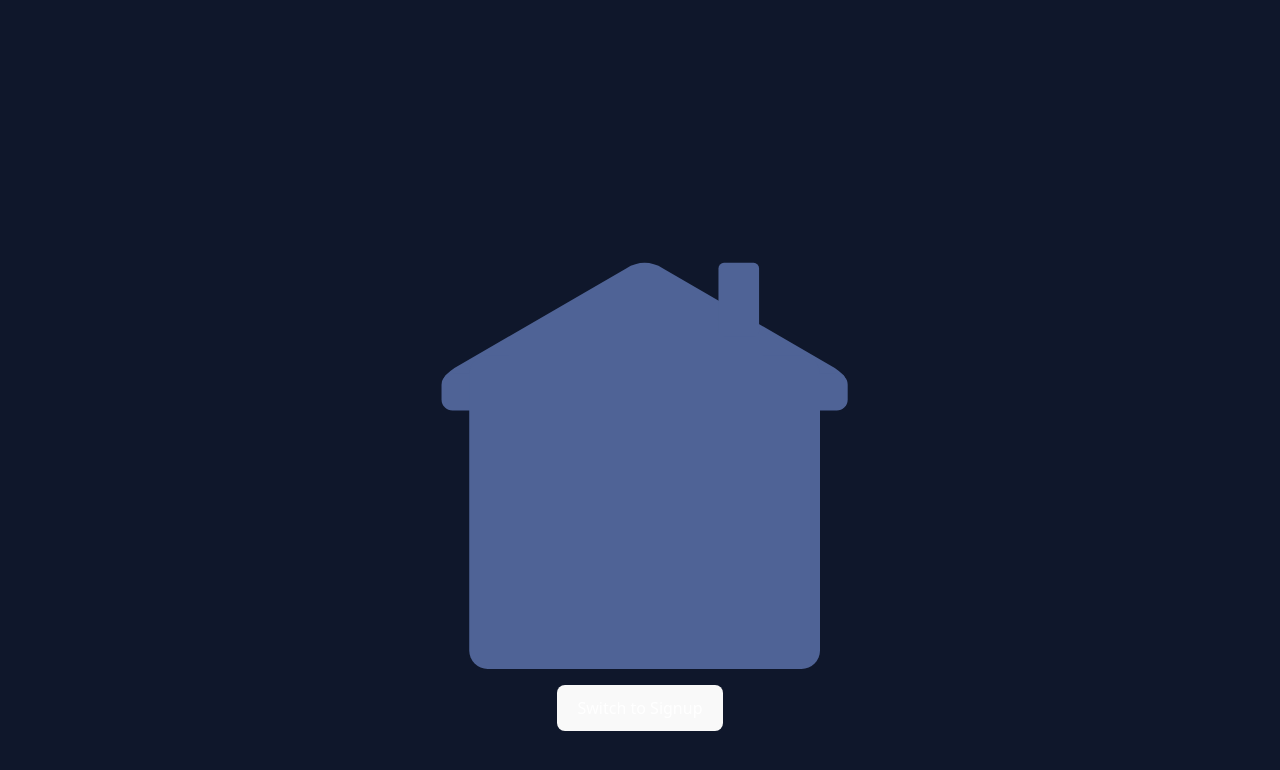
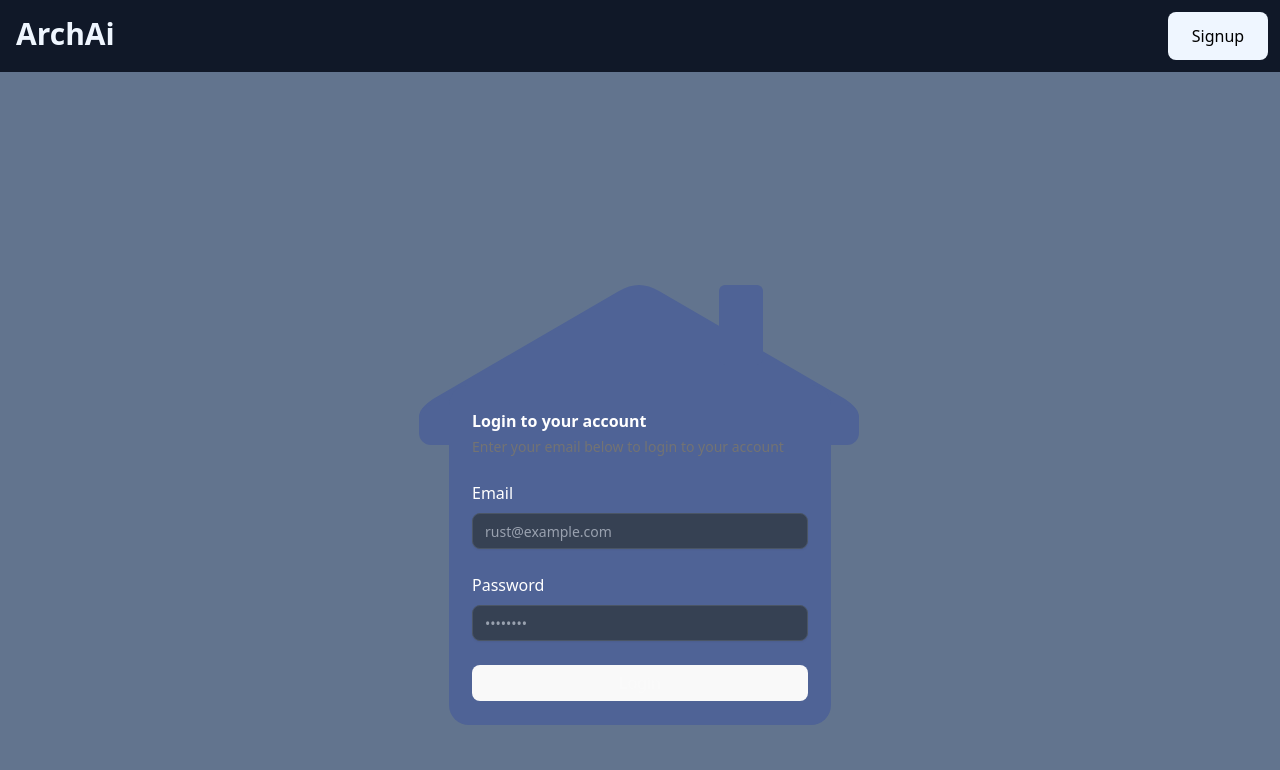
Before and after one commit to Aksh-bhatnagar/ArchAi, a React app in the folder frontend/: page /auth in a window 1280 px wide. Shown: the top 770 px of the page. Built offline with nearby package versions, Linux system fonts and the light colour scheme; the HTML template or start-up script is replaced by a standard one.

Commit message:
"form in house"

```diff
--- a/frontend/package.json
+++ b/frontend/package.json
@@ -19,7 +19,7 @@
     "axios": "^1.13.2",
     "class-variance-authority": "^0.7.1",
     "clsx": "^2.1.1",
-    "framer-motion": "^12.24.0",
+    "framer-motion": "^12.24.10",
     "gsap": "^3.14.2",
     "lucide-react": "^0.554.0",
     "react": "^19.2.0",
--- a/frontend/src/components/auth/AuthPage.tsx
+++ b/frontend/src/components/auth/AuthPage.tsx
@@ -1,21 +1,78 @@
+// import { useState } from "react";
+// import { HouseSvg } from "./HouseSvg";
+// import LoginCard from "./LoginCard";
+// import SignupCard from "./SignupCard";
+// import Navbar from "../commons/Navbar";
+// // import { motion } from "framer-motion";
+
+// export default function AuthPage() {
+//   const [mode, setMode] = useState<"login" | "signup">("login");
+
+//   return (
+//     <>
+//       <Navbar mode={mode} setMode={setMode} />
+
+//       <div className="h-screen w-screen flex flex-col items-center justify-center bg-slate-500 text-white gap-4">
+//         <div className="relative w-[650px] h-[650px]">
+//           {/* Background */}
+//           <HouseSvg mode={mode} />
+
+//           {/* Overlay */}
+//           <div className="absolute bottom-0 w-full flex justify-center">
+//               {mode === "login" ? <LoginCard /> : <SignupCard />}
+//           </div>
+//         </div>
+//       </div>
+//     </>
+//   );
+// }
 import { useState } from "react";
 import { HouseSvg } from "./HouseSvg";
+import LoginCard from "./LoginCard";
+import SignupCard from "./SignupCard";
+import Navbar from "../commons/Navbar";
+import { AnimatePresence, motion } from "framer-motion";
 
 export default function AuthPage() {
   const [mode, setMode] = useState<"login" | "signup">("login");
 
   return (
-    <div className="h-screen w-screen flex flex-col items-center justify-center gap-4 bg-slate-900 text-white">
-      <HouseSvg mode={mode} />
+    <>
+      <Navbar mode={mode} setMode={setMode} />
 
-      <button
-        onClick={() =>
-          setMode(mode === "login" ? "signup" : "login")
-        }
-        className="p-2 rounded-md bg-indigo-500"
-      >
-        Switch to {mode === "login" ? "Signup" : "Login"}
-      </button>
-    </div>
+      <div className="h-screen w-screen flex flex-col items-center justify-center bg-slate-500 text-white gap-4">
+        <div className="relative w-[650px] h-[650px]">
+          <HouseSvg mode={mode} />
+
+          {/* Overlay */}
+            <AnimatePresence mode="wait">
+              {mode === "login" ? (
+                <motion.div
+                  key="login"
+                  initial={{ opacity: 0, y: -30, scale: 0.95 }}
+                  animate={{ opacity: 1, y: 0, scale: 1 }}
+                  exit={{ opacity: 0, y: -30, scale: 0.95 }}
+                  transition={{ duration: 0.5, ease: "easeInOut" }}
+                  className="absolute bottom-0 w-full flex justify-center"
+                >
+                  <LoginCard />
+                </motion.div>
+              ) : (
+                <motion.div
+                  key="signup"
+                  initial={{ opacity: 0, y: 30, scale: 0.95 }}
+                  animate={{ opacity: 1, y: 0, scale: 1 }}
+                  exit={{ opacity: 0, y: 30, scale: 0.95 }}
+                  transition={{ duration: 0.5, ease: "easeInOut" }}
+                  className="absolute bottom-0 w-full flex justify-center"
+                >
+                  <SignupCard />
+                </motion.div>
+              )}
+            </AnimatePresence>
+          </div>
+
+      </div>
+    </>
   );
 }
--- a/frontend/src/components/auth/HouseSvg.tsx
+++ b/frontend/src/components/auth/HouseSvg.tsx
@@ -11,35 +11,46 @@ export function HouseSvg({ mode }: Props) {
   const chimney = useRef<SVGRectElement>(null);
   const walls = useRef<SVGRectElement>(null);
 
+  const timeline = useRef<gsap.core.Timeline | null>(null);
+
+  /* BUILD TIMELINE ONCE */
   useEffect(() => {
+    if (!roof.current || !slab.current || !chimney.current || !walls.current) return;
+
+    timeline.current = gsap.timeline({
+      paused: true,
+      defaults: { ease: "power2.inOut" },
+    });
+
+    timeline.current
+      .to(chimney.current, { y: 35, opacity: 0, duration: 0.2 })
+      .to(slab.current, { x: 15, width: 20, duration: 0.2 })
+      .to(roof.current, { scale: 0.85, y: -45, duration: 0.2 })
+      .to(walls.current, { y: -92, height: 262, duration: 0.2 })
+      .to(slab.current, { x: 15, y: -110 , duration: 0.2 }, "<")
+      .to(roof.current, { scale: 0.2, duration: 0.3 }, "<")
+      .to(slab.current, { width: 220 ,y: -110, x: 10, height:24, opacity: 1, rotate: -4, duration: 0.2 })
+      .to(chimney.current, { y: -85, scaleX: 1.1, height: 45, opacity: 1, duration: 0.2 })
+      .to(roof.current, { scale: 0.2, y: -355, x: 38, duration: 0.2 }, "<");
+  }, []);
+
+  /* PLAY / REVERSE */
+  useEffect(() => {
+    if (!timeline.current) return;
+
     if (mode === "signup") {
-      const tl = gsap.timeline({ defaults: { ease: "power2.inOut" } });
-
-      tl.to(chimney.current, { y: 35, opacity: 0, duration: 0.5 })
-        .to(slab.current, { x:15 , width: 20, duration: 0.5 })
-        .to(roof.current, { scale: 0.85, y: -45, duration: 0.5 })
-        .to(walls.current, { y: -92, height: 262, duration: 0.5 })
-        .to(slab.current, { opacity: 0 })
-        .to(slab.current, { width: 220, y:-105, x:0 ,height:24, opacity: 1, rotate: -4, duration: 0.5 })
-        .to(chimney.current, { y: -85, scaleX: 1.1, height: 45, opacity: 1, duration: 0.5 })
-        .to(roof.current, { scale: 0.2, y: -355, x: 50, duration: 0.5 });
-    }
-
-    if (mode === "login") {
-      gsap.to([roof.current, slab.current, chimney.current, walls.current], {
-        clearProps: "all",
-        duration: 0.4,
-      });
+      timeline.current.play();
+    } else {
+      timeline.current.reverse();
     }
   }, [mode]);
 
   return (
-    <svg viewBox="0 -100 225 325" className="w-120 h-150">
+    <svg viewBox="0 -100 225 325" className="w-full h-full">
       {/* TRIANGLE ROOF */}
       <path
         ref={roof}
-        d="M 15 70 Q -1 71 12 62 L 105 8 Q 115 2 125 8 L 218 62 Q 231 71 215 70 Z"
-             //"M 15 75 L 105 28 L 218 75 Z"
+        d="M 12 70 Q -4 71 9 62 L 102 8 Q 112 2 122 8 L 215 62 Q 228 71 212 70 Z"
         fill="#4f6396"
         transform-origin="50% 100%"
       />
@@ -47,10 +58,10 @@ export function HouseSvg({ mode }: Props) {
       {/* SLAB ROOF */}
       <rect
         ref={slab}
-        x="5"
+        x="2"
         y="65"
-        width="220" //205
-        height="20"  //18
+        width="220"
+        height="20"
         rx={6}
         fill="#4f6396"
         style={{ transformOrigin: "50% 50%" }}
@@ -59,7 +70,7 @@ export function HouseSvg({ mode }: Props) {
       {/* CHIMNEY */}
       <rect
         ref={chimney}
-        x="155"
+        x="152"
         y="5"
         width="22"
         height="40"
@@ -71,9 +82,9 @@ export function HouseSvg({ mode }: Props) {
       {/* WALLS */}
       <rect
         ref={walls}
-        x="20"
+        x="17"
         y="55"
-        width="190"
+        width="191"
         height="170"
         rx={10}
         fill="#4f6396"
--- a/frontend/src/components/auth/LoginCard.tsx
+++ b/frontend/src/components/auth/LoginCard.tsx
@@ -7,7 +7,7 @@ import { Button } from '../ui/button';
 export default function LoginCard() {
  return (
        <>
-        <Card className="w-full max-w-sm bg-transparent text-white border-none z-10">
+        <Card className="w-full max-w-sm bg-transparent text-white border-none shadow-none z-10">
           <CardHeader>
             <CardTitle>Login to your account</CardTitle>
             <CardDescription>
@@ -16,7 +16,7 @@ export default function LoginCard() {
           </CardHeader>
           <CardContent>
             <form>
-              <div className="flex flex-col gap-6">
+              <div className="flex flex-col gap-6 border-none">
                 <div className="grid gap-2">
                   <Label htmlFor="email">Email</Label>
                   <Input
--- a/frontend/src/components/auth/SignupCard.tsx
+++ b/frontend/src/components/auth/SignupCard.tsx
@@ -0,0 +1,73 @@
+import React from 'react'
+import { Card, CardContent, CardDescription, CardFooter, CardHeader, CardTitle } from '../ui/card'
+import { Label } from '@radix-ui/react-label'
+import { Input } from '../ui/input'
+import { Button } from '../ui/button'
+
+export default function SignupCard() {
+  return (
+    <>
+        <Card className="w-full max-w-sm bg-transparent text-white border-none shadow-none z-10">
+          <CardHeader>
+            <CardTitle>Create your account</CardTitle>
+            <CardDescription>
+              Start designing your first floor plan today
+            </CardDescription>
+          </CardHeader>
+          <CardContent>
+            <form>
+              <div className="flex flex-col gap-6 border-none">
+
+                <div className="grid gap-2">
+                  <Label htmlFor="firstname">First Name</Label>
+                  <Input
+                    id="firstname"
+                    type="firstname"
+                    placeholder="John"
+                    required
+                    className="bg-gray-700 border-gray-600 text-white placeholder:text-gray-400"
+                  />
+                </div>
+
+                <div className="grid gap-2">
+                  <Label htmlFor="lastname">Last Name</Label>
+                  <Input
+                    id="lastname"
+                    type="lastname"
+                    placeholder="Doe"
+                    required
+                    className="bg-gray-700 border-gray-600 text-white placeholder:text-gray-400"
+                  />
+                </div>
+
+                <div className="grid gap-2">
+                  <Label htmlFor="email">Email</Label>
+                  <Input
+                    id="email"
+                    type="email"
+                    placeholder="rust@example.com"
+                    required
+                    className="bg-gray-700 border-gray-600 text-white placeholder:text-gray-400"
+                  />
+                </div>
+
+                <div className="grid gap-2">
+                  <Label htmlFor="password">Password</Label>
+                  <Input
+                    id="password"
+                    type="password"
+                    required
+                    placeholder="••••••••"
+                    className="bg-gray-700 border-gray-600 text-white placeholder:text-gray-400"
+                  />
+                </div>
+              </div>
+            </form>
+          </CardContent>
+          <CardFooter className="flex-col gap-2">
+            <Button className='w-full'>Signup</Button>
+          </CardFooter>
+        </Card>
+       </>
+  )
+}
--- a/frontend/src/components/commons/Navbar.tsx
+++ b/frontend/src/components/commons/Navbar.tsx
@@ -1,28 +1,28 @@
 import React from "react";
-import { Link, useLocation } from "react-router-dom";
-import { Button } from "../ui/button";
-export default function Navbar() {
+import { useLocation } from "react-router-dom";
+
+type Props = {
+  mode: "login" | "signup";
+  setMode: React.Dispatch<React.SetStateAction<"login" | "signup">>;
+};
+
+export default function Navbar({ mode, setMode }: Props) {
   const location = useLocation();
 
   return (
-    <>
-      <div className="bg-gray-900 h-18 w-screen top-0 flex justify-between absolute z-50">
-          <h3 className="text-3xl p-4 font-bold text-blue-50">
-            ArchAi
-          </h3>
-          <div className="w-30 p-4">
-            {location.pathname === "/login" && (
-              <Link to="/register">
-                <Button className="!bg-blue-50 text-black">Sign Up</Button>
-              </Link>
-            )}
-            {location.pathname === "/register" && (
-              <Link to="/login">
-                <Button className="!bg-blue-50 text-black">Login</Button>
-              </Link>
-            )}
-          </div>
-      </div>
-    </>
+    <div className="bg-gray-900 h-18 w-screen top-0 flex absolute z-20 justify-between">
+      <h3 className="text-3xl p-4 font-bold text-blue-50">ArchAi</h3>
+
+      {location.pathname === "/auth" && (
+        <button
+          className="!bg-blue-50 text-black w-25 m-3"
+          onClick={() =>
+            setMode(mode === "login" ? "signup" : "login")
+          }
+        >
+          {mode === "login" ? "Signup" : "Login"}
+        </button>
+      )}
+    </div>
   );
 }
```
Also changed, not shown: 1 other file (tests, documents, lock files or other folders).
